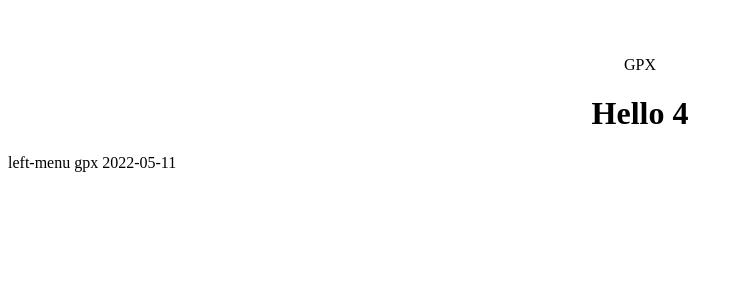
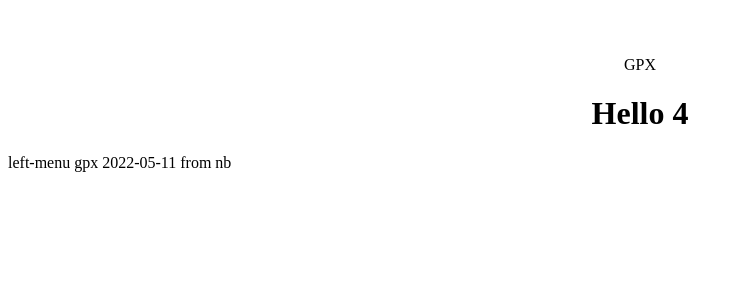
Before and after one commit to codeup1054/gpx_angular, an Angular app: page / in a window 1280 px wide. Shown: the top 300 px of the page, without its empty margins (0-743 px from the left). Built offline with nearby package versions, Linux system fonts and the light colour scheme.

Commit message:
2022-05-11 from nb

```diff
--- a/src/app/left-menu/left-menu.component.html
+++ b/src/app/left-menu/left-menu.component.html
@@ -1 +1 @@
-<p>left-menu gpx 2022-05-11</p>
+<p>left-menu gpx 2022-05-11 from nb</p>
```
